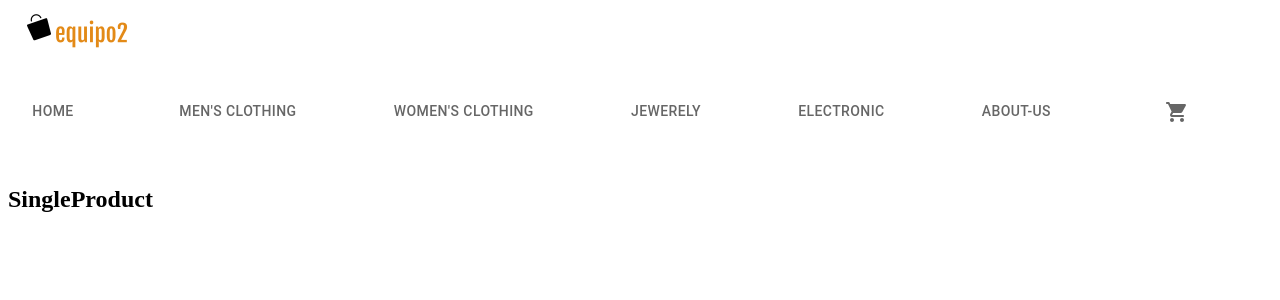
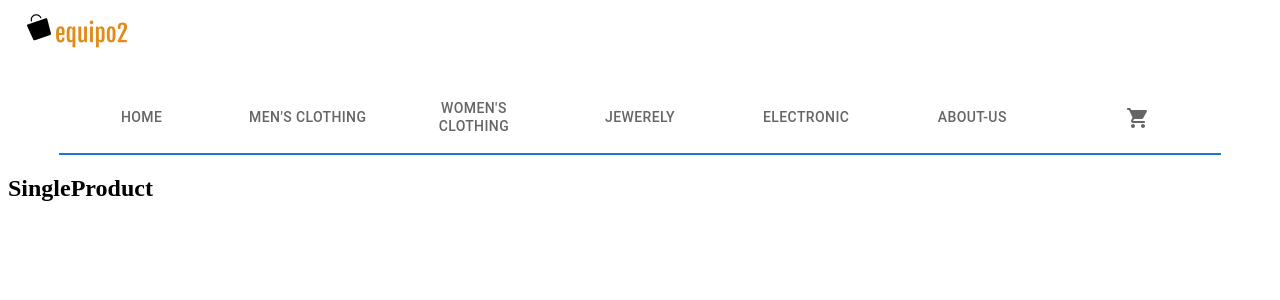
Before and after one commit to ultrapotros/christmas-project, a React (Create React App) app in the folder equipo2/: page /single-product/1 in a window 1280 px wide. Shown: the top 300 px of the page. Built offline with nearby package versions, Linux system fonts and the light colour scheme; no server answers.

Commit message:
home page showing all products

```diff
--- a/equipo2/src/components/Header/component.css
+++ b/equipo2/src/components/Header/component.css
@@ -1,14 +1,4 @@
 
-.MuiTabs-flexContainer {
-    justify-content:space-between;
-    margin-right: 50px;
-}
-.MuiTypography-root {
-    display: none;
-}
-.MuiTabs-root {
-    margin-bottom: 50px;
-}
 .topHeader {
     height: 10vh;
 }
@@ -16,10 +6,13 @@
     height:100%;
     max-height: fit-content;
 }
-
-.css-heg063-MuiTabs-flexContainer {
+#headerNav {
+    width: 92%;
+    margin: auto;
+    margin-bottom: 8px;
     display: grid;
     grid-template-columns: repeat( auto-fit, minmax(120px, 1fr) );
 }
-/* el problema de este autofit es el marcardor de debajo que se ven con todo el div y no con el elemento,
-por lo que cuando se pone en dos lineas se ve mal */
+#headerNav a:focus {
+    border-bottom: 2px solid #1976d2;
+}
--- a/equipo2/src/components/Header/index.jsx
+++ b/equipo2/src/components/Header/index.jsx
@@ -1,89 +1,37 @@
 import './component.css';
 import * as React from 'react';
-import PropTypes from 'prop-types';
 import Box from '@mui/material/Box';
 import Tabs from '@mui/material/Tabs';
 import Tab from '@mui/material/Tab';
-import Typography from '@mui/material/Typography';
-import {
-  MemoryRouter,
-  Route,
-  Routes,
-  Link,
-  matchPath,
-  useLocation,
-} from 'react-router-dom';
-import { StaticRouter } from 'react-router-dom/server';
+import { Link } from 'react-router-dom';
 import ShoppingCartRoundedIcon from '@mui/icons-material/ShoppingCartRounded';
 import webLogo from './storeLogo.png';
 
-function Router(props) {
-  const { children } = props;
-  if (typeof window === 'undefined') {
-    return <StaticRouter location="/single-category/:category">{children}</StaticRouter>;
-  }
-
-  return (
-    <MemoryRouter initialEntries={['/single-category/:category']} initialIndex={0}>
-      {children}
-    </MemoryRouter>
-  );
-}
-
-Router.propTypes = {
-  children: PropTypes.node,
-};
-
-function useRouteMatch(patterns) {
-  const { pathname } = useLocation();
-  for (let i = 0; i < patterns.length; i += 1) {
-    const pattern = patterns[i].route;
-    const possibleMatch = matchPath(pattern, pathname);
-    if (possibleMatch !== null) {
-      return possibleMatch;
-    }
-  }
-  return null;
-}
-
 function MyTabs() {
-  const cartLogo = <ShoppingCartRoundedIcon /> ;
   const routes = [{route:'/', label: 'home'}, {route:"/single-category/men's%20clothing", label: "men's clothing"},
    {route:"/single-category/women's%20clothing", label: "women's clothing"}, {route:"/single-category/jewerely", label: 'jewerely'},
     {route:"/single-category/electronic", label: 'electronic'}, {route:'/about-us', label: 'about-us'},
-    {route:'/cart', label: cartLogo}];
-  const routeMatch = useRouteMatch(routes);
-  const currentTab = routeMatch?.pattern?.path;
+    {route:'/cart', label: <ShoppingCartRoundedIcon />}];
+
   return (<React.Fragment>
     <div className="topHeader">
       <img src={webLogo} alt='logo'/>
     </div>
-    <Tabs value={currentTab} id="nav">
-      {routes.map((element, index) => <Tab label={element.label} key={`category${index}`} value={element.route} to={element.route} component={Link} />)}
-    </Tabs>
+      <Tabs value={0}>
+        <div  id= "headerNav">
+          {routes.map((element, index) => <Tab label={element.label} key={`category${index}`} value={element.route} to={element.route} component={Link} />)}
+        </div>
+      </Tabs>
+
   </React.Fragment>
   );
 }
 
-function CurrentRoute() {
-  const location = useLocation();
-
-  return (
-    <Typography variant="body2" sx={{ pb: 2 }} color="text.secondary">
-      Current route: {location.pathname} {/* este es el título */}
-    </Typography>
-  );
-}
 
 export default function Header() {
   return (
-
       <Box sx={{ width: '100%' }}>
-        <Routes>
-          <Route path="*" element={<CurrentRoute />} />
-        </Routes>
         <MyTabs />
       </Box>
-
   );
 }
--- a/equipo2/src/components/HomePage/component.css
+++ b/equipo2/src/components/HomePage/component.css
@@ -1,7 +1,7 @@
 .imagesContainer {
-    margin: auto;
-    margin-top:10px;
+    margin: 20px auto 20px auto;
 }
-img {
-    object-fit: contain!important;
+
+#images .productImages {
+    object-fit: contain;
 }
--- a/equipo2/src/components/HomePage/index.jsx
+++ b/equipo2/src/components/HomePage/index.jsx
@@ -5,7 +5,7 @@ import ImageListItem from '@mui/material/ImageListItem';
 import './component.css';
 import { Context } from '../../App';
 function srcset(image, size, rows = 1, cols = 1) {
-  let col = Math.floor(Math.random() * (5 - 2)) + 1;
+  let col = Math.floor(Math.random() * (5 - 2)) + 1; /* each time we render in a different format */
   let row = Math.floor(Math.random() * (3 - 1)) + 1;
   return {
     src: `${image}?w=${size * cols}&h=${size * rows}&fit=crop&auto=format`,
@@ -16,18 +16,18 @@ function srcset(image, size, rows = 1, cols = 1) {
 }
 
 export default function HomePage() {
-  const contextValue = useContext(Context);
-  return (
+  const contextValue = useContext(Context); /* getting data from context */
+      return (
     <ImageList className="imagesContainer"
-      sx={{ width: 3/4, height: 450 }}
+      sx={{ width: 3/4, height: 4/4 }} /*  giving style to the images container */
       variant="quilted"
       cols={4}
       rowHeight={121}
       gap={10}
     >
-      {contextValue.map((item) => (
-        <ImageListItem key={item.image} cols={1} rows={Math.floor(Math.random() * (3 - 1)) + 1}>
-          <img
+      {contextValue.map((item) => ( /* rendering all products */
+        <ImageListItem id="images" key={item.image} cols={1} rows={Math.floor(Math.random() * (3 - 1)) + 1}>
+          <img className="productImages"
             {...srcset(item.image, 200, item.rows, item.cols)}
             alt={item.title}
             loading="lazy"
@@ -36,4 +36,5 @@ export default function HomePage() {
       ))}
     </ImageList>
   );
+
 }
```
